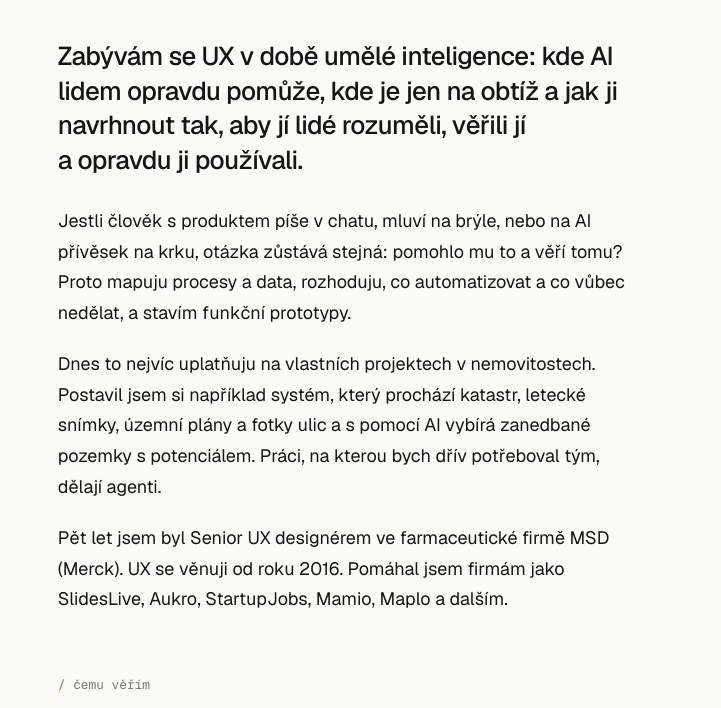
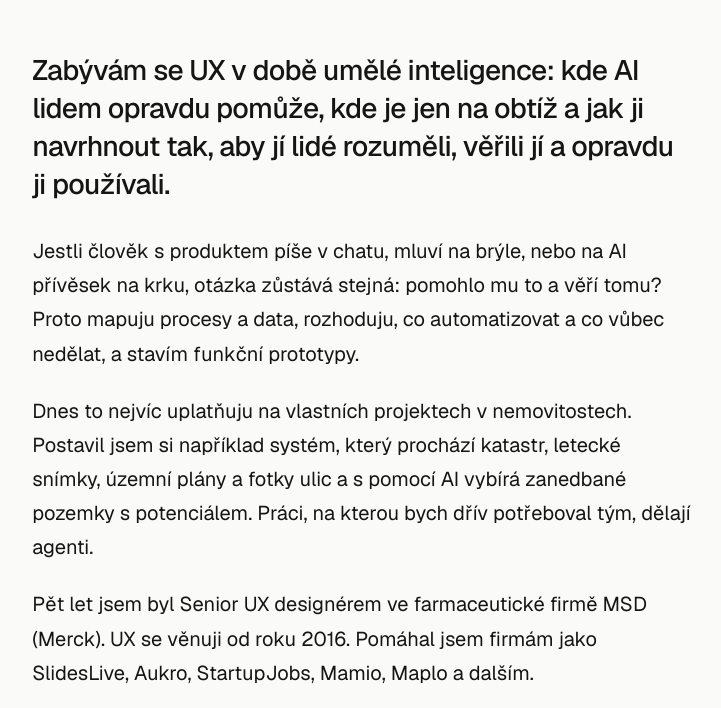
Before and after one commit to 8l4ckout/honzasoukup.cz, a plain HTML site: page index.html in a window 1280 px wide. Shown: the part 186-894 px from the top of the page, without its empty margins (147-868 px from the left). Drawn offline with nearby package versions, Linux system fonts and the light colour scheme.

Commit message:
Responzivni rozvrzeni: plynule meritko pisma, sloupec na sirokych monitorech, symetricke okraje na telefonu
Co-Authored-By: Claude Opus 5.5 <noreply@anthropic.com>

```diff
--- a/style.css
+++ b/style.css
@@ -28,20 +28,27 @@
 }
 
 * { box-sizing: border-box; }
-html { -webkit-text-size-adjust: 100%; }
+/* Plynulé měřítko: celé rozvržení je v rem, takže s kořenovým písmem roste
+   všechno úměrně — 15 px na malém telefonu, 18 px od cca 1340 px šířky. */
+html {
+  -webkit-text-size-adjust: 100%;
+  font-size: clamp(15px, 14px + 0.3vw, 18px);
+}
 body {
   margin: 0;
   background: var(--bg);
   color: var(--ink);
-  font: 400 18px/1.7 var(--sans);
+  font: 400 1.125rem/1.7 var(--sans);
   -webkit-font-smoothing: antialiased;
 }
 
-/* Jeden sloupec, zarovnaný doleva s odsazením — čte se jako dopis */
+/* Jeden sloupec, zarovnaný doleva s odsazením — čte se jako dopis.
+   Na širokých monitorech se odsazení počítá od pomyslné stránky 76rem
+   na středu, takže sloupec nezůstane přilepený u levého okraje. */
 main {
-  max-width: 37rem;
-  margin: 0 0 0 clamp(16px, 16vw, 15rem);
-  padding: clamp(4rem, 15vh, 9rem) 16px 4rem 0;
+  max-width: calc(37rem + 20px);
+  margin-left: max(20px, min(14vw, 13rem), calc((100vw - 76rem) / 2 + 12rem));
+  padding: clamp(4rem, 15vh, 9rem) 20px 4rem 0;
 }
 
 h1 {
@@ -123,7 +130,8 @@ article li::marker { color: var(--muted); }
 .facts b { font: 400 0.8rem/2.1 var(--mono); color: var(--muted); }
 
 @media (max-width: 560px) {
-  body { font-size: 17px; }
+  main { margin-left: 0; padding: 3.5rem 20px 3rem; }
+  .role { margin-bottom: 2.25rem; }
   .intro p:first-child { font-size: calc(1.17rem + 5px); }
   article .lede { font-size: 1.17rem; }
   article h1 { font-size: 1.65rem; }
```
